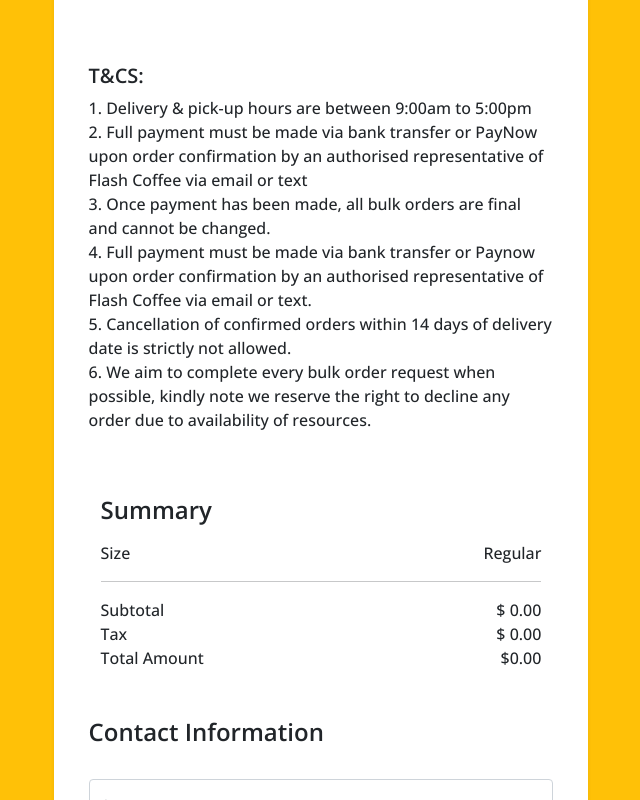
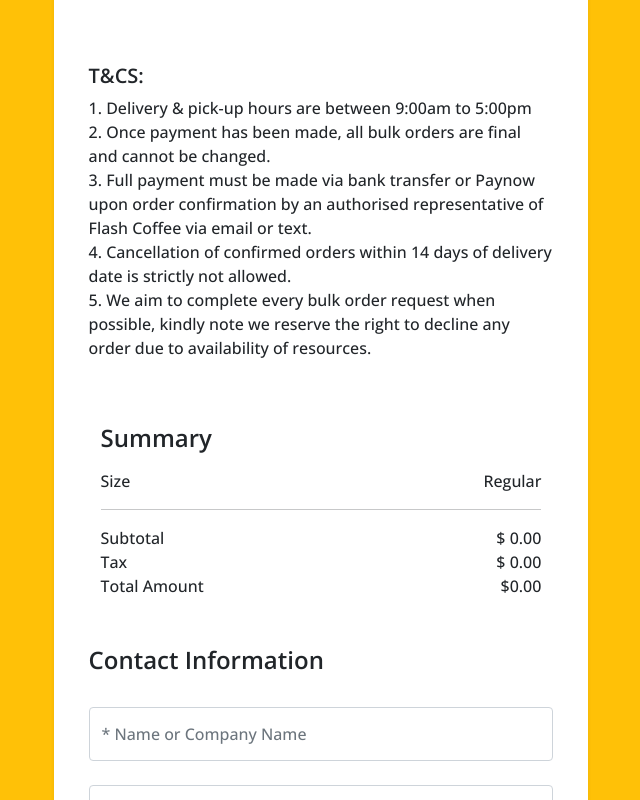
Before and after one commit to bweng3310/bulkorderformwaffle, a Next.js app: page / in a window 1280 px wide. Shown: the part 2960-3760 px from the top of the page, without its empty margins (319-959 px from the left). Built offline with nearby package versions, Linux system fonts and the light colour scheme.

Commit message:
make it better

```diff
--- a/components/Bundle1.js
+++ b/components/Bundle1.js
@@ -91,7 +91,8 @@ function Bundle1(props) {
       option3:`${eoption3} x ${essential*7}`,
       option4:`${eoption4} x ${essential*5}`,
       option5:`${eoption5} x ${essential*5}`,
-      option6:`${eoption6} x ${essential*5}`
+      option6:`${eoption6} x ${essential*5}`,
+      quant:essential*15
      })
      props.changebundle1set1(
       {
@@ -105,7 +106,9 @@ function Bundle1(props) {
         option3:`* ${eoption3} x ${essential*7}`,
         option4:`* ${eoption4} x ${essential*5}`,
         option5:`* ${eoption5} x ${essential*5}`,
-        option6:`* ${eoption6} x ${essential*5}`
+        option6:`* ${eoption6} x ${essential*5}`,
+        quant:essential*15
+
          }
      )
 
@@ -122,7 +125,9 @@ function Bundle1(props) {
     option3:'',
     option4:'',
     option5:'',
-    option6:''
+    option6:'',
+    quant:essential*15
+
 
     })
     props.changebundle1set1(
@@ -137,7 +142,9 @@ function Bundle1(props) {
         option3:'',
         option4:'',
         option5:'',
-        option6:''
+        option6:'',
+        quant:essential*15
+
 
         }
     )
@@ -159,7 +166,9 @@ function Bundle1(props) {
       option3:`* ${loption3} x ${lattebar*7}`,
       option4:`* ${loption4} x ${lattebar*5}`,
       option5:`* ${loption5} x ${lattebar*5}`,
-      option6:`* ${loption6} x ${lattebar*5}`
+      option6:`* ${loption6} x ${lattebar*5}`,
+      quant:lattebar*15
+
      })
      props.changebundle1set2({
       summary:`Lattebar Set x ${lattebar} = ${parseFloat((lattebarprice + lplus1 + lplus2 + lplus3  +lplus4 +lplus5) * lattebar).toFixed(2)}`,
@@ -172,7 +181,9 @@ function Bundle1(props) {
       option3:`* ${loption3} x ${lattebar*7}`,
       option4:`* ${loption4} x ${lattebar*5}`,
       option5:`* ${loption5} x ${lattebar*5}`,
-      option6:`* ${loption6} x ${lattebar*5}`
+      option6:`* ${loption6} x ${lattebar*5}`,
+      quant:lattebar*15
+
      })
 
   }
@@ -188,7 +199,9 @@ function Bundle1(props) {
     option3:'',
     option4:'',
     option5:'',
-    option6:''
+    option6:'',
+    quant:lattebar*15
+
 
     })
     props.changebundle1set2({
@@ -202,7 +215,9 @@ function Bundle1(props) {
       option3:'',
       option4:'',
       option5:'',
-      option6:''
+      option6:'',
+      quant:lattebar*15
+
 
       })
   }
@@ -222,7 +237,8 @@ function Bundle1(props) {
       option3:`* ${toption3} x ${tea*7}`,
       option4:`* ${toption4} x ${tea*5}`,
       option5:`* ${toption5} x ${tea*5}`,
-      option6:`* ${toption6} x ${tea*5}`
+      option6:`* ${toption6} x ${tea*5}`,
+      quant:tea*15
      })
      props.changebundle1set3({
       summary:`Tea Set x ${tea} = ${parseFloat((teaprice + tplus1 + tplus2 + tplus3  +tplus4 +tplus5) * tea).toFixed(2)}`,
@@ -235,7 +251,9 @@ function Bundle1(props) {
       option3:`* ${toption3} x ${tea*7}`,
       option4:`* ${toption4} x ${tea*5}`,
       option5:`* ${toption5} x ${tea*5}`,
-      option6:`* ${toption6} x ${tea*5}`
+      option6:`* ${toption6} x ${tea*5}`,
+      quant:tea*15
+
      })
   }
   else if(tea<=0){
@@ -250,7 +268,8 @@ function Bundle1(props) {
     option3:'',
     option4:'',
     option5:'',
-    option6:''
+    option6:'',
+    quant:tea*15
 
     })
     props.changebundle1set3({
@@ -264,7 +283,8 @@ function Bundle1(props) {
       option3:'',
       option4:'',
       option5:'',
-      option6:''
+      option6:'',
+      quant:tea*15
 
       })
   }
@@ -290,6 +310,8 @@ function Bundle1(props) {
       option8:`* ${moption8} x ${mixed*5}`,
       option9:`* ${moption9} x ${mixed*5}`,
       option10:`* ${moption10} x ${mixed*5}`,
+      quant:mixed*15
+
      })
      props.changebundle1set4({
       summary:`Mixed Set x ${mixed} = ${parseFloat((mixedprice +mplus1 +mplus2 +mplus3 +mplus4 +mplus5 +mplus6 +mplus7) *mixed).toFixed(2)}`,
@@ -307,6 +329,8 @@ function Bundle1(props) {
       option8:`* ${moption8} x ${mixed*5}`,
       option9:`* ${moption9} x ${mixed*5}`,
       option10:`* ${moption10} x ${mixed*5}`,
+      quant:mixed*15
+
      })
   }
   else if(mixed<=0){
@@ -326,6 +350,8 @@ function Bundle1(props) {
     option8:'',
     option9:'',
     option10:'',
+    quant:mixed*15
+
 
     })
     props.changebundle1set4({
@@ -344,6 +370,8 @@ function Bundle1(props) {
       option8:'',
       option9:'',
       option10:'',
+      quant:mixed*15
+
 
       })
   }
--- a/pages/index.js
+++ b/pages/index.js
@@ -82,18 +82,18 @@ export default function Home() {
 
 
 
-const [bundle1set1, setbundle1set1] = useState({summary:'',bundle1set1:'',price:'',total:'',total2:0,option1:'',option2:'',option3:'',option4:'',option5:'',option6:''});
-const [bundle1set2, setbundle1set2] = useState({summary:'',bundle1set2:'',price:'',total:'',total2:0,option1:'',option2:'',option3:'',option4:'',option5:'',option6:''});
-const [bundle1set3, setbundle1set3] = useState({summary:'',bundle1set3:'',price:'',total:'',total2:0,option1:'',option2:'',option3:'',option4:'',option5:'',option6:''});
-const [bundle1set4, setbundle1set4] = useState({summary:'',bundle1set4:'',price:'',total:'',total2:0,option1:'',option2:'',option3:'',option4:'',option5:'',option6:'', option7:'',option8:'',option10:'',option9:''});
-const [bundle2set1, setbundle2set1] = useState({summary:'',bundle2set1:'',price:'',total:'',total2:0,option1:'',option2:'',option3:'',option4:'',option5:'',option6:''});
-const [bundle2set2, setbundle2set2] = useState({summary:'',bundle2set2:'',price:'',total:'',total2:0,option1:'',option2:'',option3:'',option4:'',option5:'',option6:''});
-const [bundle2set3, setbundle2set3] = useState({summary:'',bundle2set3:'',price:'',total:'',total2:0,option1:'',option2:'',option3:'',option4:'',option5:'',option6:''});
-const [bundle2set4, setbundle2set4] = useState({summary:'',bundle2set4:'',price:'',total:'',total2:0,option1:'',option2:'',option3:'',option4:'',option5:'',option6:'', option7:'',option8:'',option10:'',option9:''});
-const [bundle3set1, setbundle3set1] = useState({summary:'',bundle3set2:'',price:'',total:'',total2:0,option1:'',option2:'',option3:'',option4:'',option5:'',option6:''});
-const [bundle3set2, setbundle3set2] = useState({summary:'',bundle3set2:'',price:'',total:'',total2:0,option1:'',option2:'',option3:'',option4:'',option5:'',option6:''});
-const [bundle3set3, setbundle3set3] = useState({summary:'',bundle3set2:'',price:'',total:'',total2:0,option1:'',option2:'',option3:'',option4:'',option5:'',option6:''});
-const [bundle3set4, setbundle3set4] = useState({summary:'',bundle3set4:'',price:'',total:'',total2:0,option1:'',option2:'',option3:'',option4:'',option5:'',option6:'', option7:'',option8:'',option10:'',option9:''});
+const [bundle1set1, setbundle1set1] = useState({summary:'',bundle1set1:'',price:'',total:'',total2:0,option1:'',option2:'',option3:'',option4:'',option5:'',option6:'',quant:0});
+const [bundle1set2, setbundle1set2] = useState({summary:'',bundle1set2:'',price:'',total:'',total2:0,option1:'',option2:'',option3:'',option4:'',option5:'',option6:'',quant:0});
+const [bundle1set3, setbundle1set3] = useState({summary:'',bundle1set3:'',price:'',total:'',total2:0,option1:'',option2:'',option3:'',option4:'',option5:'',option6:'',quant:0});
+const [bundle1set4, setbundle1set4] = useState({summary:'',bundle1set4:'',price:'',total:'',total2:0,option1:'',option2:'',option3:'',option4:'',option5:'',option6:'', option7:'',option8:'',option10:'',option9:'',quant:0});
+const [bundle2set1, setbundle2set1] = useState({summary:'',bundle2set1:'',price:'',total:'',total2:0,option1:'',option2:'',option3:'',option4:'',option5:'',option6:'',quant:0});
+const [bundle2set2, setbundle2set2] = useState({summary:'',bundle2set2:'',price:'',total:'',total2:0,option1:'',option2:'',option3:'',option4:'',option5:'',option6:'',quant:0});
+const [bundle2set3, setbundle2set3] = useState({summary:'',bundle2set3:'',price:'',total:'',total2:0,option1:'',option2:'',option3:'',option4:'',option5:'',option6:'',quant:0});
+const [bundle2set4, setbundle2set4] = useState({summary:'',bundle2set4:'',price:'',total:'',total2:0,option1:'',option2:'',option3:'',option4:'',option5:'',option6:'', option7:'',option8:'',option10:'',option9:'',quant:0});
+const [bundle3set1, setbundle3set1] = useState({summary:'',bundle3set2:'',price:'',total:'',total2:0,option1:'',option2:'',option3:'',option4:'',option5:'',option6:'',quant:0});
+const [bundle3set2, setbundle3set2] = useState({summary:'',bundle3set2:'',price:'',total:'',total2:0,option1:'',option2:'',option3:'',option4:'',option5:'',option6:'',quant:0});
+const [bundle3set3, setbundle3set3] = useState({summary:'',bundle3set2:'',price:'',total:'',total2:0,option1:'',option2:'',option3:'',option4:'',option5:'',option6:'',quant:0});
+const [bundle3set4, setbundle3set4] = useState({summary:'',bundle3set4:'',price:'',total:'',total2:0,option1:'',option2:'',option3:'',option4:'',option5:'',option6:'', option7:'',option8:'',option10:'',option9:'',quant:0});
 let bundletotal=0
 
   bundletotal= parseFloat(bundle1set1.total2) + parseFloat(bundle1set2.total2)+
@@ -265,6 +265,10 @@ useEffect(() => {
 
 let data=[]
 let itemtotal=[]
+let itemquant=[]
+let itemquanttotal=bundle1set1.quant+bundle1set2.quant+bundle1set3.quant
++bundle1set4.quant+bundle2set1.quant+bundle2set2.quant+bundle2set3.quant
++bundle2set4.quant+bundle3set1.quant+bundle3set2.quant+bundle3set3.quant+bundle3set4.quant
 let itemtotal2=0
 for(let i=1; i<myRefs.current.length; i++){
 
@@ -327,12 +331,11 @@ if(myRefs.current[i].innerText.split(',').slice(11,12)!= "" && myRefs.current[i]
   itemtotal.push(myRefs.current[i].innerText.split(',').slice(35,36))
 
 }
+ itemquanttotal=itemquanttotal+parseFloat(myRefs.current[i].innerText.split(',').slice(48,49))
+
+}
 
 
-
-
-
-}
 for(let i=0; i<itemtotal.length; i++){
 itemtotal2= itemtotal2+ parseFloat(itemtotal[i])
 
@@ -340,6 +343,8 @@ itemtotal2= itemtotal2+ parseFloat(itemtotal[i])
 
 console.log(`data:${data}`)
 console.log(itemtotal2)
+console.log(itemquanttotal)
+
 console.log(bundletotal)
 
 
@@ -670,21 +675,16 @@ console.log(newArray4)
           {/* <div>1. For bulk orders, all drink sizes must be the same </div> */}
           <div>1. Delivery & pick-up hours are between 9:00am to 5:00pm </div>
           <div>
-            2. Full payment must be made via bank transfer or PayNow upon order
-            confirmation by an authorised representative of Flash Coffee via
-            email or text
+            2. Once payment has been made, all bulk orders are final and cannot be changed.
           </div>
           <div>
-            3. Once payment has been made, all bulk orders are final and cannot be changed.
+            3. Full payment must be made via bank transfer or Paynow upon order confirmation by an authorised representative of Flash Coffee via email or text.
           </div>
           <div>
-            4. Full payment must be made via bank transfer or Paynow upon order confirmation by an authorised representative of Flash Coffee via email or text.
+            4. Cancellation of confirmed orders within 14 days of delivery date is strictly not allowed.
           </div>
           <div>
-            5. Cancellation of confirmed orders within 14 days of delivery date is strictly not allowed.
-          </div>
-          <div>
-            6. We aim to complete every bulk order request when possible, kindly note we reserve the right to decline any order due to availability of resources.
+            5. We aim to complete every bulk order request when possible, kindly note we reserve the right to decline any order due to availability of resources.
           </div>
 
         </div>
@@ -997,6 +997,12 @@ console.log(newArray4)
                 className="form-control"
               ></textarea>
             </div>
+            <input
+              type="text"
+              style={{ display: "none" }}
+              name="entry.303982452"
+              value={sizeprice}
+            />
 
             <input
               type="text"
@@ -1260,17 +1266,18 @@ console.log(newArray4)
             </div>
 
             <div className="mx-auto row d-flex justify-content-end">
-              {/* {quant>30 ?
+              {itemquanttotal>30 ?
+                     <button
+                    type="submit"
+                    className={`${styles.send} btn col-12  mt-5`}
+                    >
+                    SEND ORDER REQUEST
+                   </button>
 :
                           <div className={`${styles.send1} btn col-12  mt-5`}>
                              SEND ORDER REQUEST
-                          </div>} */}
-                                                      <button
-                            type="submit"
-                            className={`${styles.send} btn col-12  mt-5`}
-                          >
-                            SEND ORDER REQUEST
-                          </button>
+                          </div>}
+
 
             </div>
           </div>
```
Also changed, not shown: components/Bundle2.js (+37 -12 lines), components/Bundle3.js (+39 -12 lines).
